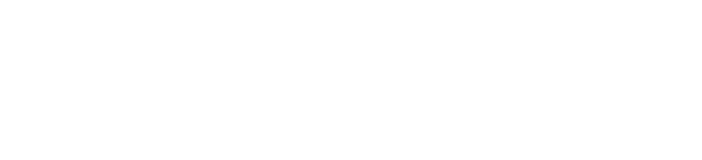
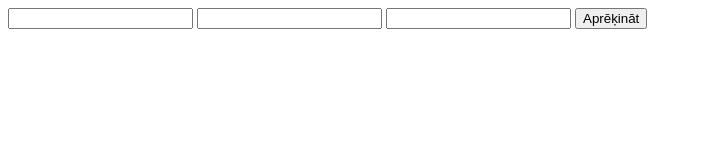
Before and after one commit to CrabVoid/calculator1, a plain HTML site: page index.html in a window 1280 px wide. Shown: the whole page, without its empty margins (0-702 px from the left). Drawn offline with Linux system fonts and the light colour scheme.

Commit message:
html added

```diff
--- a/index.html
+++ b/index.html
@@ -6,6 +6,11 @@
     <title>Calculator</title>
 </head>
 <body>
+    <input type="number" id="number1">
+    <input type="text" id="operator">
+    <input type="number" id="number2">
+    <button id="bttn">Aprēķināt</button>
+
 
 </body>
 </html>
```
